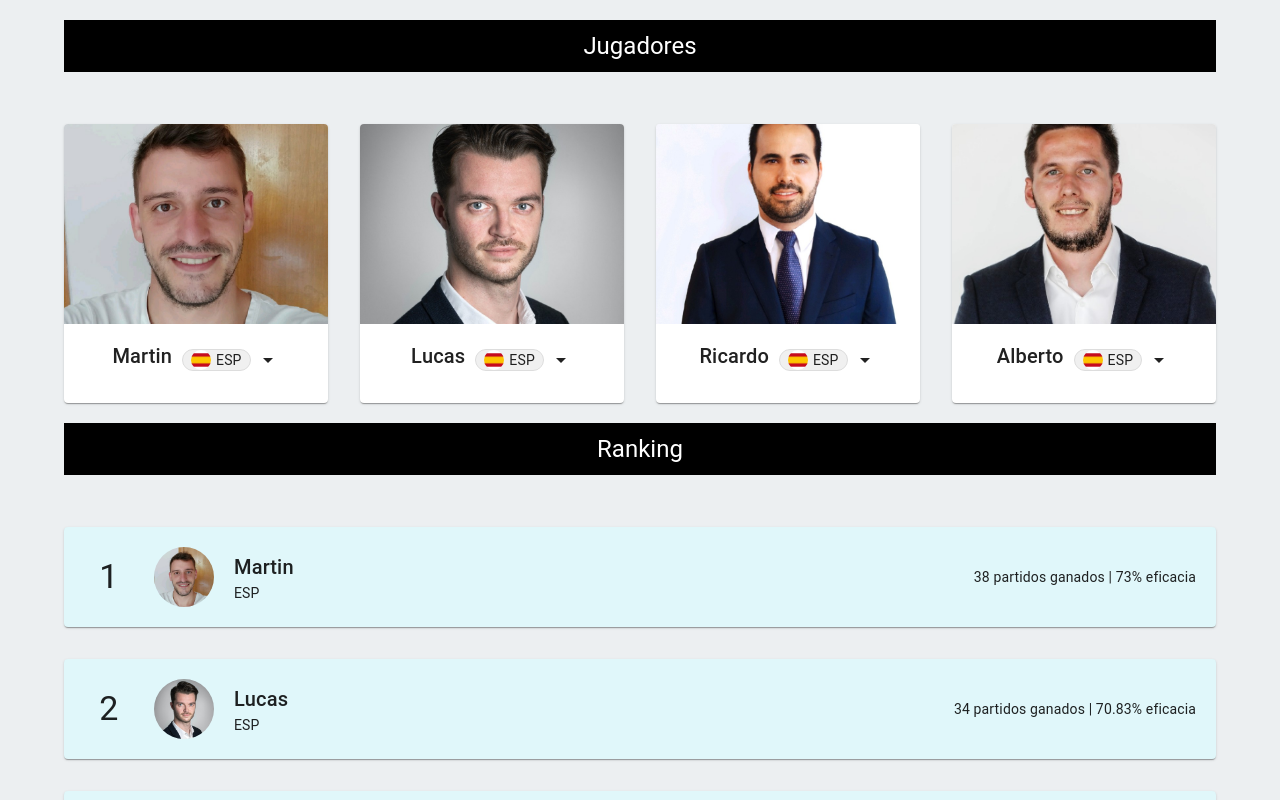
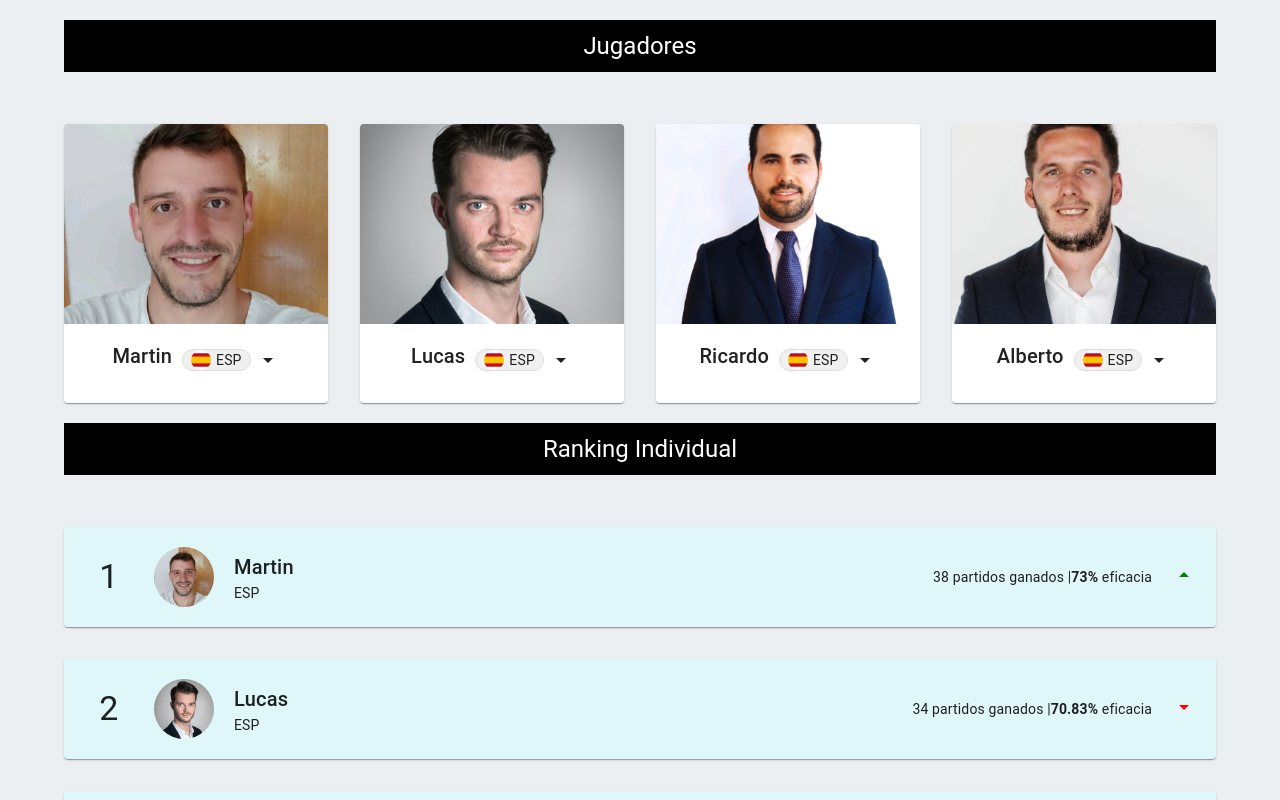
Before and after one commit to albope/padel-app, a React (Create React App) app: page /players in a window 1280 px wide. Shown: the top 800 px of the page. Built offline with nearby package versions, Linux system fonts and the light colour scheme.

Commit message:
mejoras esteticas ranking

```diff
--- a/src/components/Players.js
+++ b/src/components/Players.js
@@ -1,8 +1,11 @@
 import React, { useState } from 'react';
 import { Container, Typography, Box, Grid, Card, CardContent, CardMedia, Button } from '@mui/material';
-import ArrowDropDownIcon from '@mui/icons-material/ArrowDropDown'; // Icono de flecha
+import ArrowDropUpIcon from '@mui/icons-material/ArrowDropUp';
+import ArrowDropDownIcon from '@mui/icons-material/ArrowDropDown';
+import RemoveIcon from '@mui/icons-material/Remove'; // Línea horizontal para la posición sin cambio
 import { useNavigate } from 'react-router-dom';
 
+// Información de los jugadores
 const players = [
   {
     name: 'Ricardo',
@@ -18,6 +21,7 @@ const players = [
     gamesLost: 15,
     consecutiveWins: 5,
     efficiency: '70%',
+    previousRank: 3,
   },
   {
     name: 'Alberto',
@@ -33,6 +37,7 @@ const players = [
     gamesLost: 15,
     consecutiveWins: 4,
     efficiency: '66.6%',
+    previousRank: 2,
   },
   {
     name: 'Lucas',
@@ -48,6 +53,7 @@ const players = [
     gamesLost: 14,
     consecutiveWins: 3,
     efficiency: '70.83%',
+    previousRank: 1,
   },
   {
     name: 'Martin',
@@ -63,10 +69,11 @@ const players = [
     gamesLost: 14,
     consecutiveWins: 6,
     efficiency: '73%',
+    previousRank: 4,
   },
 ];
 
-// Función para calcular el ranking basado en partidos ganados y eficiencia
+// Función para calcular el ranking basado en partidos ganados y eficacia
 const calculateRanking = (players) => {
   return players.sort((a, b) => {
     const efficiencyDiff = parseFloat(b.efficiency) - parseFloat(a.efficiency);
@@ -75,6 +82,16 @@ const calculateRanking = (players) => {
     }
     return b.gamesWon - a.gamesWon;
   });
+};
+
+const getRankingChangeIcon = (currentRank, previousRank) => {
+  if (currentRank < previousRank) {
+    return <ArrowDropUpIcon sx={{ color: 'green' }} />;
+  } else if (currentRank > previousRank) {
+    return <ArrowDropDownIcon sx={{ color: 'red' }} />;
+  } else {
+    return <RemoveIcon sx={{ color: 'black' }} />;
+  }
 };
 
 const Players = () => {
@@ -181,7 +198,7 @@ const Players = () => {
                       </Typography>
                     </Grid>
                     <Grid item xs={12}>
-                      <Typography variant="h6" sx={{ fontSize: '24px' }}>
+                      <Typography variant="h6" sx={{ fontSize: '24px', fontWeight: 'bold' }}>
                         {player.efficiency}
                       </Typography>
                       <Typography variant="body2" sx={{ color: 'gray' }}>
@@ -198,7 +215,7 @@ const Players = () => {
 
       {/* Encabezado de la sección Ranking */}
       <Box sx={{ backgroundColor: 'black', color: 'white', padding: '10px', textAlign: 'center', marginTop: '20px' }}>
-        <Typography variant="h5">Ranking</Typography>
+        <Typography variant="h5">Ranking Individual</Typography>
       </Box>
 
       {/* Lista de Ranking */}
@@ -228,8 +245,13 @@ const Players = () => {
               </Box>
               <Box sx={{ marginLeft: 'auto', textAlign: 'right' }}>
                 <Typography variant="body2">
-                  {player.gamesWon} partidos ganados | {player.efficiency} eficacia
+                  {player.gamesWon} partidos ganados |
+                  <span style={{ fontWeight: 'bold' }}>{player.efficiency}</span> eficacia
                 </Typography>
+              </Box>
+              {/* Icono para el cambio de posición */}
+              <Box sx={{ marginLeft: '20px' }}>
+                {getRankingChangeIcon(index + 1, player.previousRank)}
               </Box>
             </Card>
           </Grid>
```
